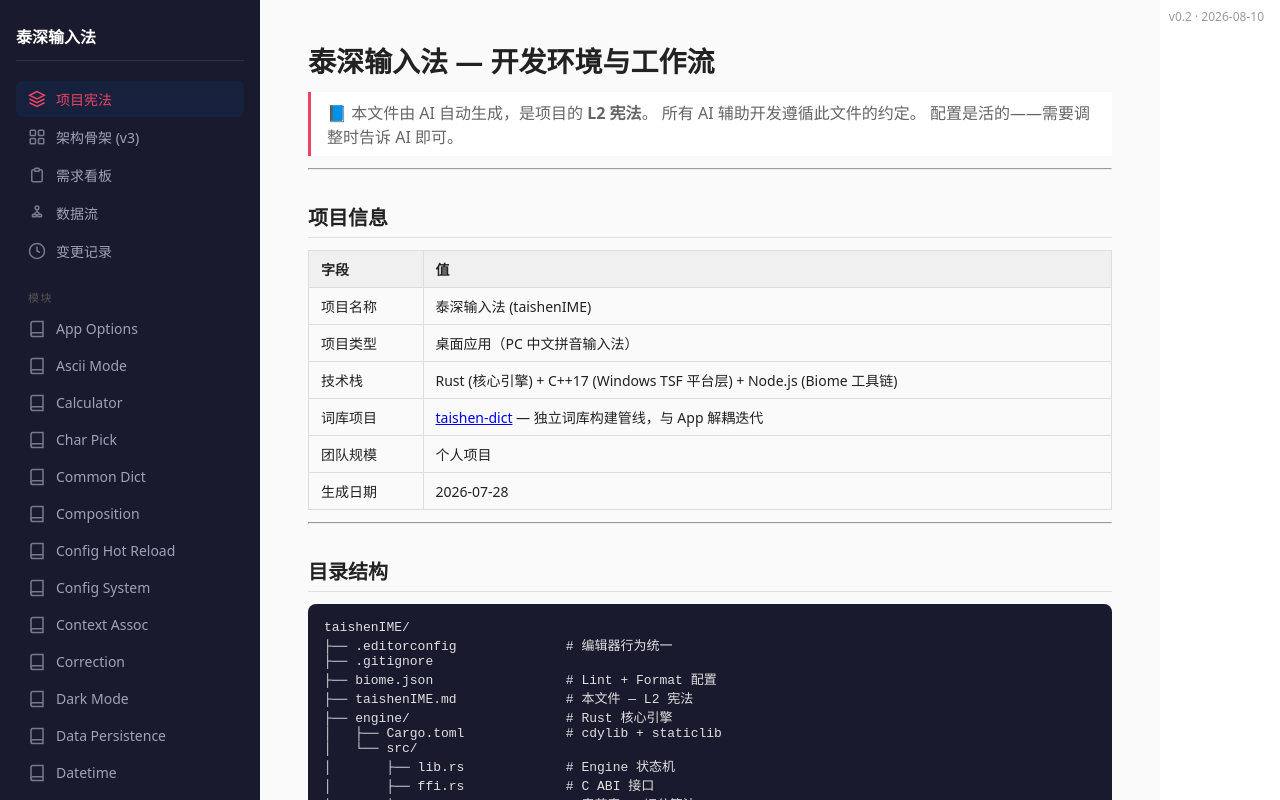
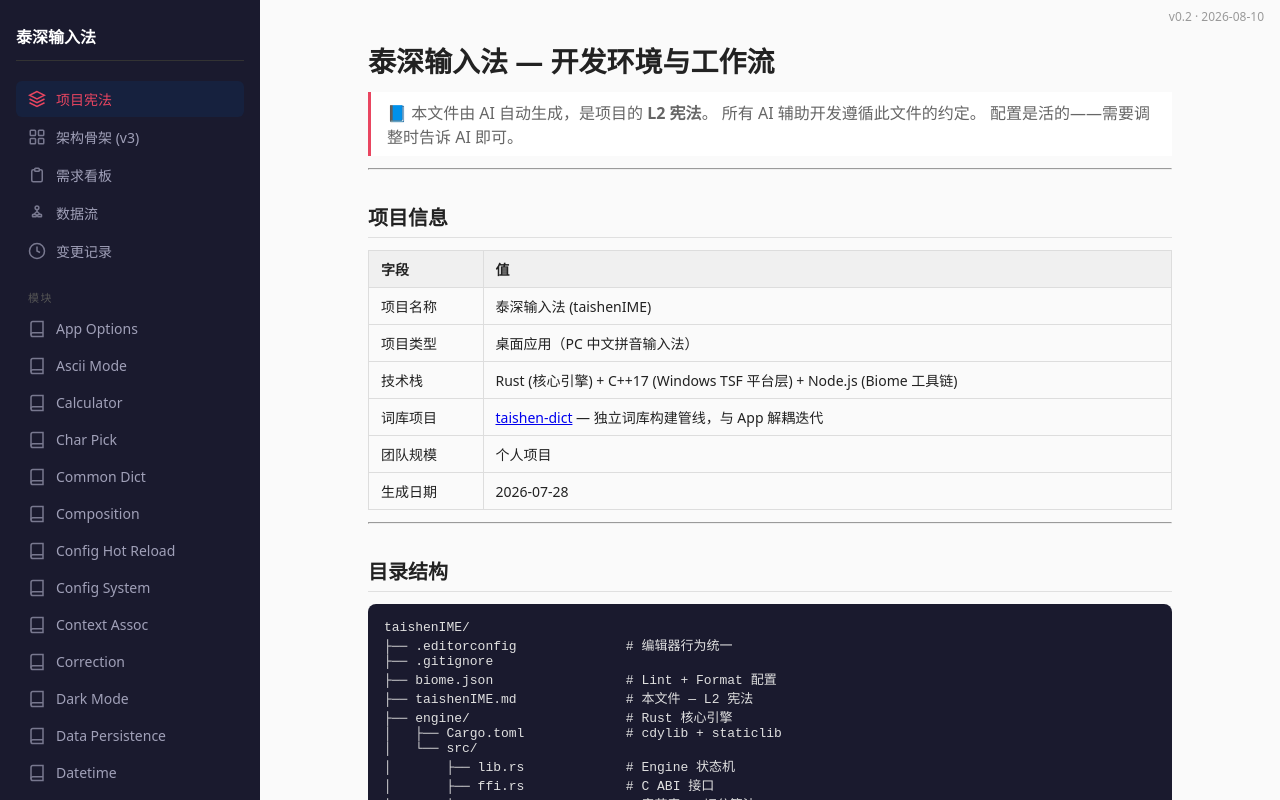
Before and after one commit to EricXu20266/taishenIME, a website: page docs/index.html in a window 1280 px wide. Drawn offline with Linux system fonts and the light colour scheme.

Commit message:
fix: index.html 右侧空白——main 铺满背景 + content wrapper 限宽居中（修复 main#content 选择器未生效） [AI:泰深]

```diff
--- a/docs/index.html
+++ b/docs/index.html
@@ -20,7 +20,8 @@
 nav a svg { flex-shrink: 0; opacity: 0.7; }
 nav a:hover svg, nav a.active svg { opacity: 1; }
 nav .section { font-size: 11px; text-transform: uppercase; color: #555; margin: 20px 0 6px 12px; letter-spacing: 1.5px; }
-main { flex: 1; min-height: 0; padding: 40px 48px; overflow-y: auto; overflow-x: auto; background: #fafafa; color: #222; max-width: 900px; }
+main { flex: 1; min-height: 0; overflow-y: auto; overflow-x: auto; background: #fafafa; color: #222; }
+main #content { max-width: 900px; margin: 0 auto; padding: 40px 48px; }
 main h1 { font-size: 28px; margin-bottom: 8px; }
 main h2 { font-size: 20px; margin: 32px 0 12px; padding-bottom: 6px; border-bottom: 1px solid #e0e0e0; }
 main h3 { font-size: 16px; margin: 20px 0 8px; }
@@ -291,7 +292,7 @@
     architecture-v2
   </a>
 </nav>
-<main id="content"></main>
+<main><div id="content"></div></main>
 <div class="status-bar">v0.2 · 2026-08-10</div>
 
 <script>
```
